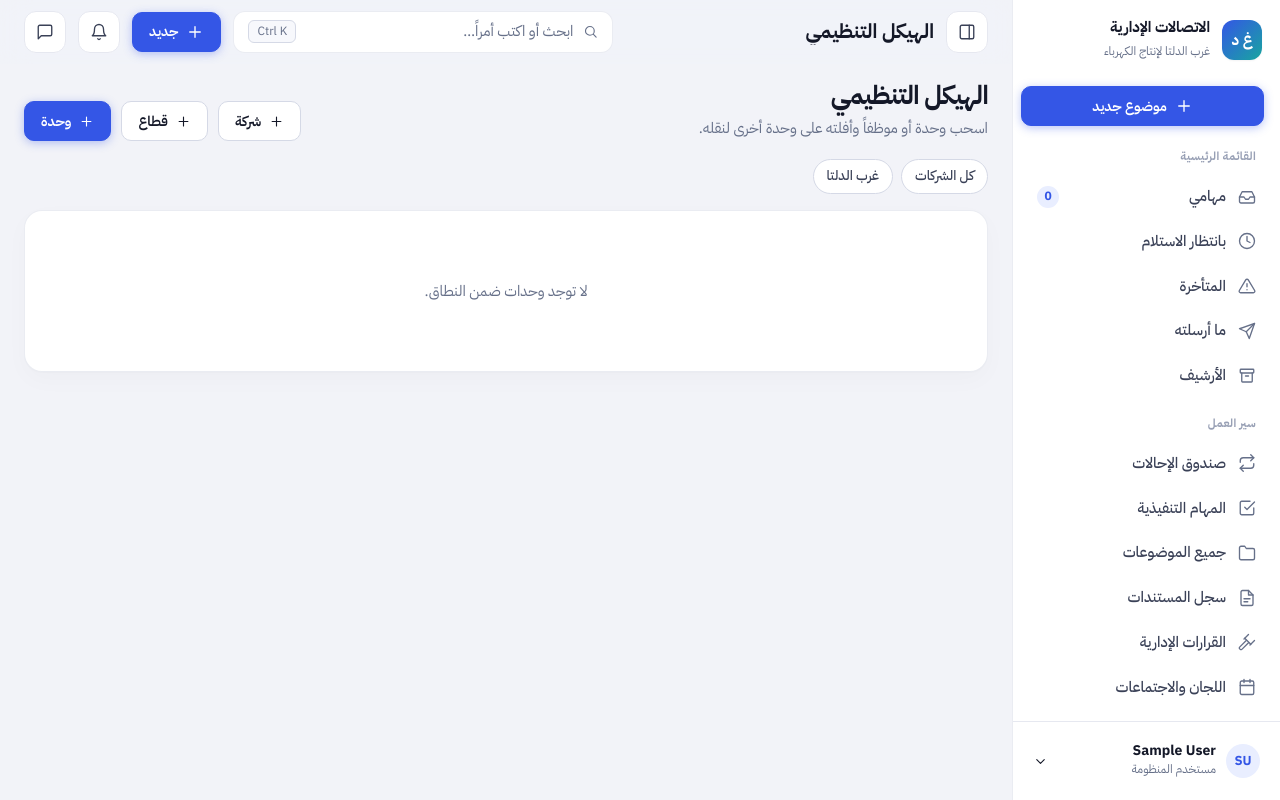
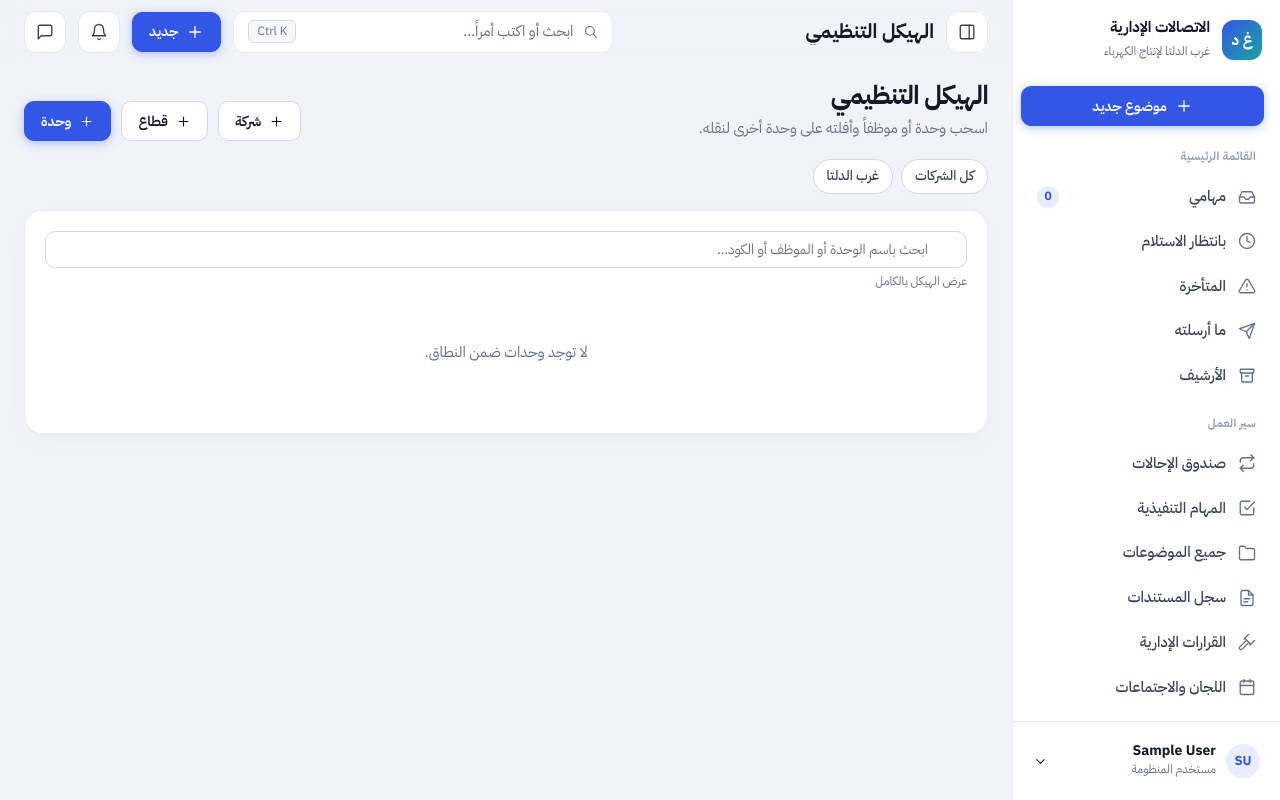
Before and after one commit to AhmedNayel-1/workflow1, a Django app: page /organization/ in a window 1280 px wide. Run offline with Django 5.2, Linux system fonts and the light colour scheme; the visitor is signed in with stand-in values (Sample User, id 1); data comes from the database, SQL or seed files in the repository; data that the repository does not hold is empty.

Commit message:
Phase 16: add organization tree search controls

```diff
--- a/templates/organization/org_tree.html
+++ b/templates/organization/org_tree.html
@@ -5,7 +5,7 @@
 <div class="page-h"><div><h2>الهيكل التنظيمي</h2><p>{% if can_manage %}اسحب وحدة أو موظفاً وأفلته على وحدة أخرى لنقله.{% else %}عرض للاطلاع.{% endif %}</p></div>
   {% if can_manage %}<div class="row wrap"><button class="btn" data-open="m-company">{% icon 'plus' 'sm' %}شركة</button><button class="btn" data-open="m-sector">{% icon 'plus' 'sm' %}قطاع</button><button class="btn primary" data-open="m-unit">{% icon 'plus' 'sm' %}وحدة</button></div>{% endif %}</div>
 <div class="chips mb"><a class="chip {% if not selected_company_code %}on{% endif %}" href="{% url 'organization:org_tree' %}">كل الشركات</a>{% for c in subsidiaries %}<a class="chip {% if selected_company_code == c.code %}on{% endif %}" href="?company={{ c.code }}">{{ c.short_name|default:c.name }}</a>{% endfor %}</div>
-<section class="panel"><div class="panel-b"><div id="org-root" data-manage="{% if can_manage %}1{% endif %}" data-move-unit="{% url 'organization:move_unit' %}" data-move-user="{% url 'organization:move_user' %}"><div class="empty">جارٍ بناء الهيكل…</div></div></div></section>
+<section class="panel"><div class="panel-b"><div class="org-tools"><div class="search-in"><input class="in sm" type="search" data-org-search placeholder="ابحث باسم الوحدة أو الموظف أو الكود…" aria-label="بحث في الهيكل التنظيمي"></div><span class="muted xs" data-org-count aria-live="polite">عرض الهيكل بالكامل</span></div><div id="org-root" data-manage="{% if can_manage %}1{% endif %}" data-move-unit="{% url 'organization:move_unit' %}" data-move-user="{% url 'organization:move_user' %}"><div class="empty">جارٍ بناء الهيكل…</div></div></div></section>
 {{ org_tree_payload_json|json_script:"org-data" }}
 {% if can_manage %}
 <div class="overlay" id="m-company"><div class="modal sm"><div class="modal-h"><h3>إضافة شركة تابعة</h3><button class="iconbtn" data-close aria-label="إغلاق">{% icon 'x' %}</button></div><form method="post">{% csrf_token %}<input type="hidden" name="action" value="create_company"><input type="hidden" name="company_filter" value="{{ selected_company_code }}"><div class="modal-b col"><label class="fld"><span>الكود</span><input class="in ltr" name="code" required></label><label class="fld"><span>الاسم</span><input class="in" name="name" required></label><label class="fld"><span>الاسم المختصر</span><input class="in" name="short_name"></label></div><div class="modal-f"><span class="grow"></span><button class="btn primary" type="submit">إضافة</button></div></form></div></div>
```
